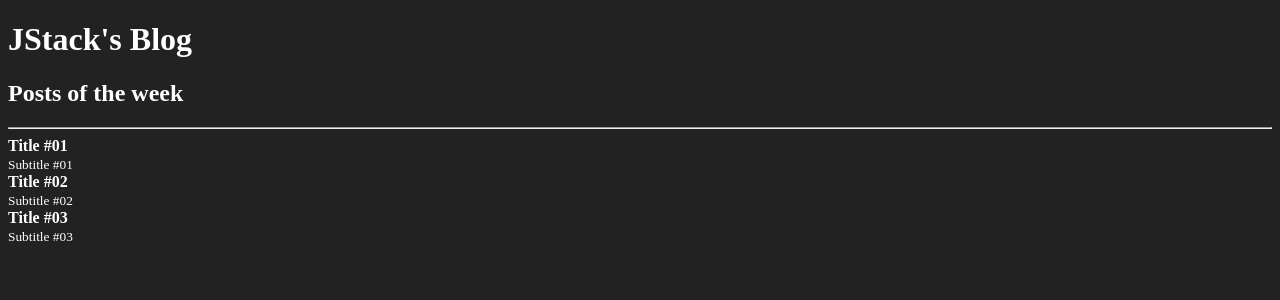
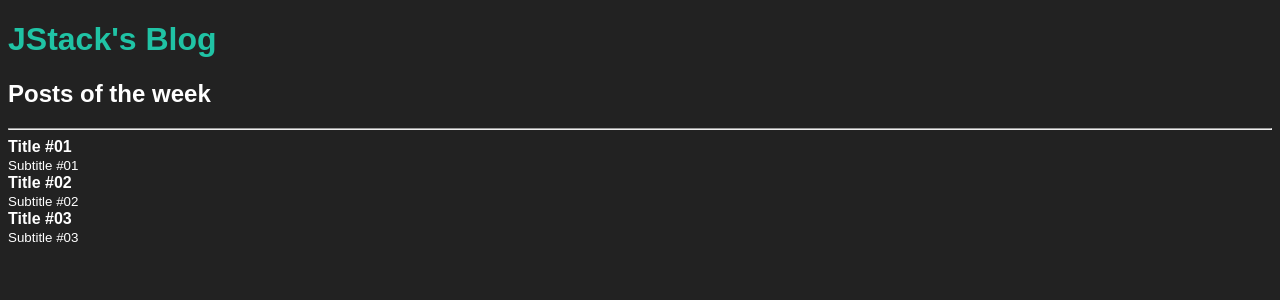
Before and after one commit to MariaGabrielaReis/jstack-react-class-components, a React app: page / in a window 1280 px wide. Shown: the top 300 px of the page. Built offline with nearby package versions, Linux system fonts and the light colour scheme.

Commit message:
feat: configure and use CSS Modules

```diff
--- /dev/null
+++ b/src/Header.css
@@ -0,0 +1,3 @@
+.title {
+  color: #20c3a5;
+}
--- a/src/Header.js
+++ b/src/Header.js
@@ -1,10 +1,12 @@
 import PropTypes from "prop-types";
 import React from "react";
+
+import * as styles from "./Header.css";
 
 export function Header(props) {
   return (
     <>
-      <h1>{props.title}</h1>
+      <h1 className={styles.title}>{props.title}</h1>
       <h2>Posts of the week</h2>
     </>
   );
--- a/src/index.css
+++ b/src/index.css
@@ -1,4 +1,5 @@
 body {
   background-color: #222;
   color: #fff;
+  font-family: sans-serif;
 }
--- a/webpack.config.js
+++ b/webpack.config.js
@@ -17,7 +17,13 @@ module.exports = {
   module: {
     rules: [
       { test: /\.js$/, exclude: /node_modules/, use: "babel-loader" },
-      { test: /\.css$/, use: ["style-loader", "css-loader"] },
+      {
+        test: /\.css$/,
+        use: [
+          "style-loader",
+          { loader: "css-loader", options: { modules: true } },
+        ],
+      },
     ],
   },
   devServer: { port: 3000 },
```
